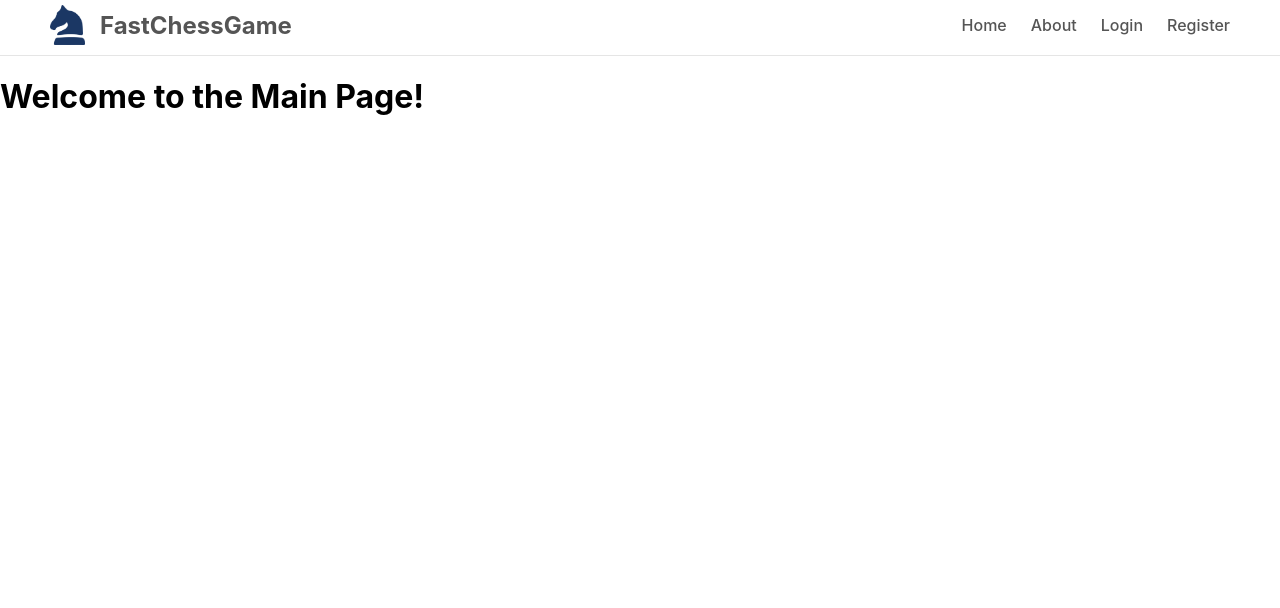
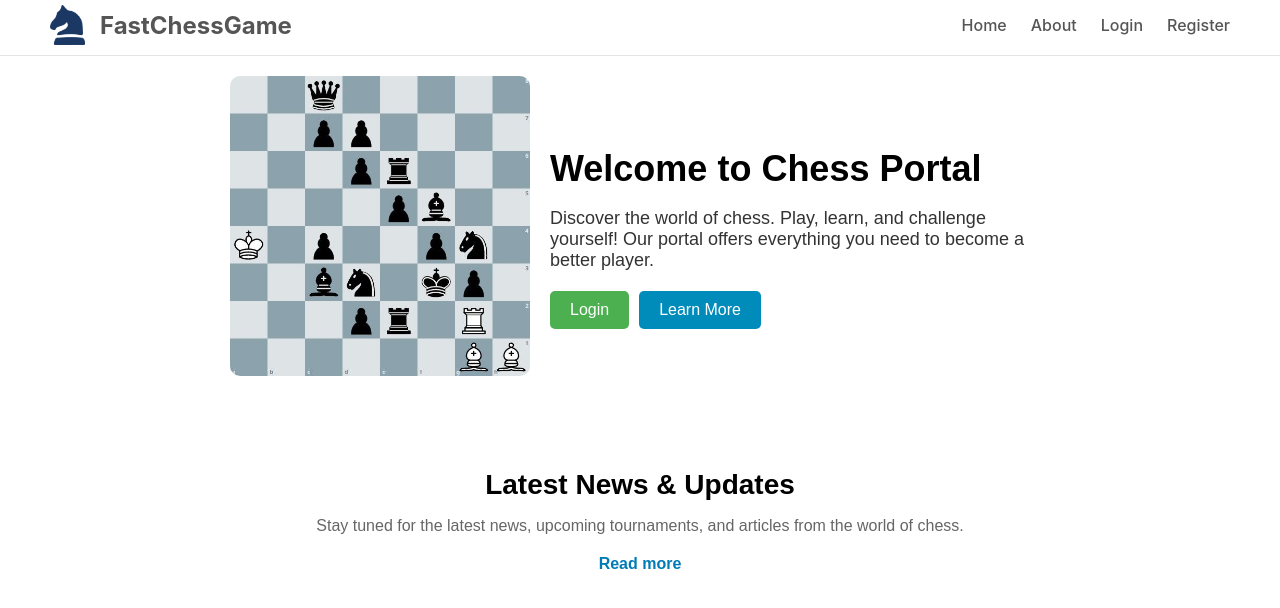
Before and after one commit to DorianBajorek/fast-chess-game-ui, a React (Create React App) app: page / in a window 1280 px wide. Shown: the top 608 px of the page. Built offline with nearby package versions, Linux system fonts and the light colour scheme.

Commit message:
improve main page

```diff
--- /dev/null
+++ b/src/Constans.tsx
@@ -0,0 +1,5 @@
+export const COLORS = {
+    info_button: "#008CBA",
+    confirm_button: "#4CAF50",
+    gray_text: "#000"
+  };
--- a/src/mainPage/MainPage.tsx
+++ b/src/mainPage/MainPage.tsx
@@ -1,11 +1,140 @@
 import React from 'react';
+import { COLORS } from '../Constans';
+import { useToken } from './loginPage/TokenStore';
+import { useNavigate } from 'react-router-dom';
+;
 
 const MainPage: React.FC = () => {
+  const { token } = useToken();
+  const navigate = useNavigate();
+
+  const handleStartGame = () => {
+    navigate('/table');
+  }
+
+  const handleLogin = () => {
+    navigate('/login');
+  }
+
   return (
-    <div>
-      <h1>Welcome to the Main Page!</h1>
+    <div style={styles.mainContainer}>
+      <div style={styles.introSection}>
+        <img
+          src="board-main-page.jpg"
+          alt="Chess"
+          style={styles.chessImage}
+        />
+        <div style={styles.introText}>
+          <h1 style={styles.title}>Welcome to Chess Portal</h1>
+          <p style={styles.description}>
+            Discover the world of chess. Play, learn, and challenge yourself!
+            Our portal offers everything you need to become a better player.
+          </p>
+          <div style={styles.actionButtons}>
+          {token ? (
+            <button onClick={handleStartGame} style={styles.playButton}>Start Playing</button>
+          ) :
+            <>
+              <button onClick={handleLogin} style={styles.playButton}>Login</button>
+            </>
+          }
+            <button style={styles.learnButton}>Learn More</button>
+          </div>
+        </div>
+      </div>
+
+      <div style={styles.extraInfo}>
+        <h2 style={styles.extraTitle}>Latest News & Updates</h2>
+        <p style={styles.extraDescription}>
+          Stay tuned for the latest news, upcoming tournaments, and articles
+          from the world of chess.
+        </p>
+        <a href="/news" style={styles.newsLink}>Read more</a>
+      </div>
     </div>
   );
 };
 
+const styles = {
+  mainContainer: {
+    display: 'flex',
+    flexDirection: 'column' as 'column',
+    alignItems: 'center',
+    padding: '20px',
+    fontFamily: 'Arial, sans-serif',
+  },
+  introSection: {
+    display: 'flex',
+    justifyContent: 'center',
+    alignItems: 'center',
+    marginBottom: '30px',
+  },
+  chessImage: {
+    width: '300px',
+    height: 'auto',
+    borderRadius: '10px',
+    marginRight: '20px',
+  },
+  introText: {
+    maxWidth: '500px',
+  },
+  title: {
+    fontSize: '36px',
+    marginBottom: '10px',
+  },
+  description: {
+    fontSize: '18px',
+    color: '#333',
+    marginBottom: '20px',
+  },
+  actionButtons: {
+    display: 'flex',
+    gap: '10px',
+  },
+  playButton: {
+    padding: '10px 20px',
+    fontSize: '16px',
+    border: 'none',
+    borderRadius: '5px',
+    cursor: 'pointer',
+    backgroundColor: COLORS.confirm_button,
+    color: 'white',
+    transition: 'background-color 0.3s ease',
+  },
+  learnButton: {
+    padding: '10px 20px',
+    fontSize: '16px',
+    border: 'none',
+    borderRadius: '5px',
+    cursor: 'pointer',
+    backgroundColor: '#008CBA',
+    color: 'white',
+    transition: 'background-color 0.3s ease',
+  },
+  learnButtonHover: {
+    backgroundColor: '#007bb5',
+  },
+  extraInfo: {
+    textAlign: 'center' as 'center',
+    marginTop: '40px',
+  },
+  extraTitle: {
+    fontSize: '28px',
+    marginBottom: '10px',
+  },
+  extraDescription: {
+    fontSize: '16px',
+    marginBottom: '20px',
+    color: '#666',
+  },
+  newsLink: {
+    color: '#007bb5',
+    textDecoration: 'none',
+    fontWeight: 'bold',
+  },
+  newsLinkHover: {
+    textDecoration: 'underline',
+  },
+};
+
 export default MainPage;
--- a/src/mainPage/Register.tsx
+++ b/src/mainPage/Register.tsx
@@ -2,6 +2,7 @@ import React, { useState } from 'react';
 import { registerUser } from '../FastChessGameSerive';
 import { useToken } from './loginPage/TokenStore';
 import { useNavigate } from 'react-router-dom';
+import { COLORS } from '../Constans';
 
 const Register: React.FC = () => {
   const [email, setEmail] = useState('');
@@ -104,7 +105,7 @@ const inputStyle: React.CSSProperties = {
 };
 
 const buttonStyle: React.CSSProperties = {
-  backgroundColor: '#007bff',
+  backgroundColor: COLORS.info_button,
   color: '#fff',
   border: 'none',
   padding: '0.75rem 1.5rem',
@@ -112,7 +113,6 @@ const buttonStyle: React.CSSProperties = {
   cursor: 'pointer',
   fontSize: '1rem',
   fontWeight: 'bold',
-  transition: 'background-color 0.3s',
 };
 
 export default Register;
--- a/src/mainPage/loginPage/Login.tsx
+++ b/src/mainPage/loginPage/Login.tsx
@@ -2,6 +2,7 @@ import React, { useState } from 'react';
 import { authenticateUser } from '../../FastChessGameSerive';
 import { useToken } from './TokenStore';
 import { useNavigate } from 'react-router-dom';
+import { COLORS } from '../../Constans';
 
 const Login: React.FC = () => {
   const [login, setLogin] = useState('');
@@ -86,7 +87,7 @@ const inputStyle: React.CSSProperties = {
 };
 
 const buttonStyle: React.CSSProperties = {
-  backgroundColor: '#007bff',
+  backgroundColor: COLORS.info_button,
   color: '#fff',
   border: 'none',
   padding: '0.75rem 1.5rem',
@@ -94,7 +95,6 @@ const buttonStyle: React.CSSProperties = {
   cursor: 'pointer',
   fontSize: '1rem',
   fontWeight: 'bold',
-  transition: 'background-color 0.3s',
 };
 
 export default Login;
```
Also changed, not shown: public/board-main-page.jpg (added).
